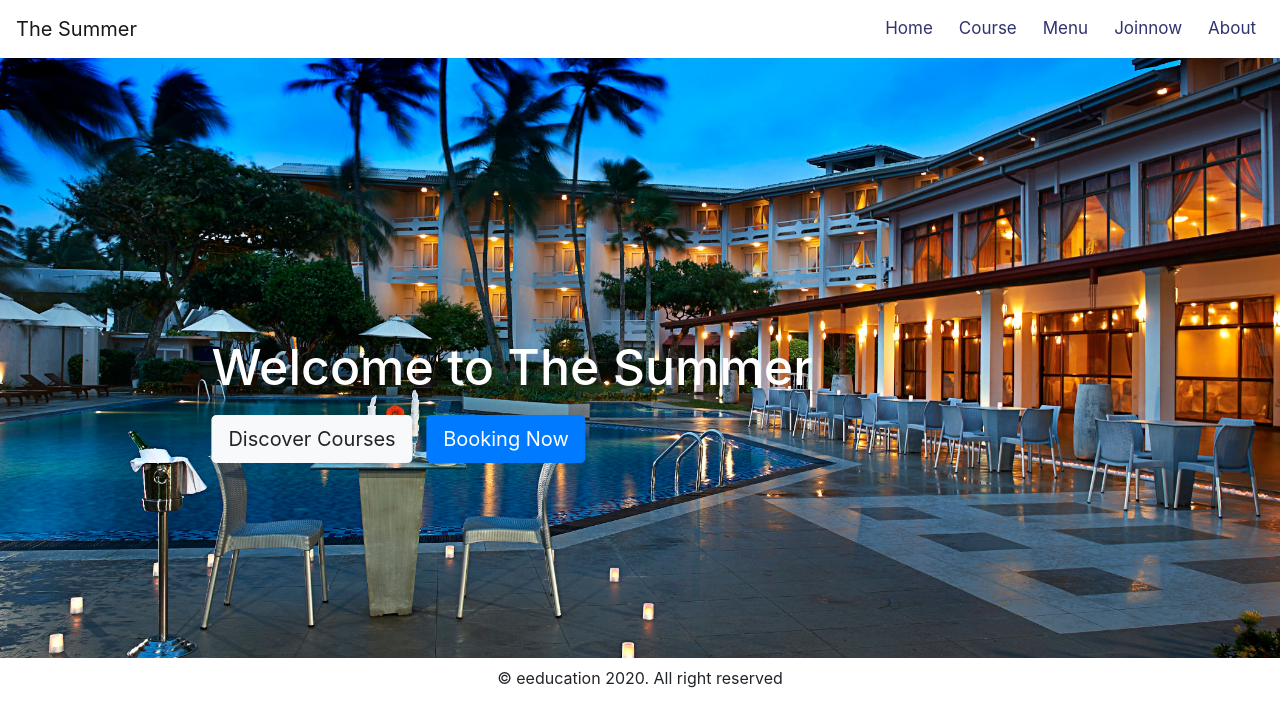
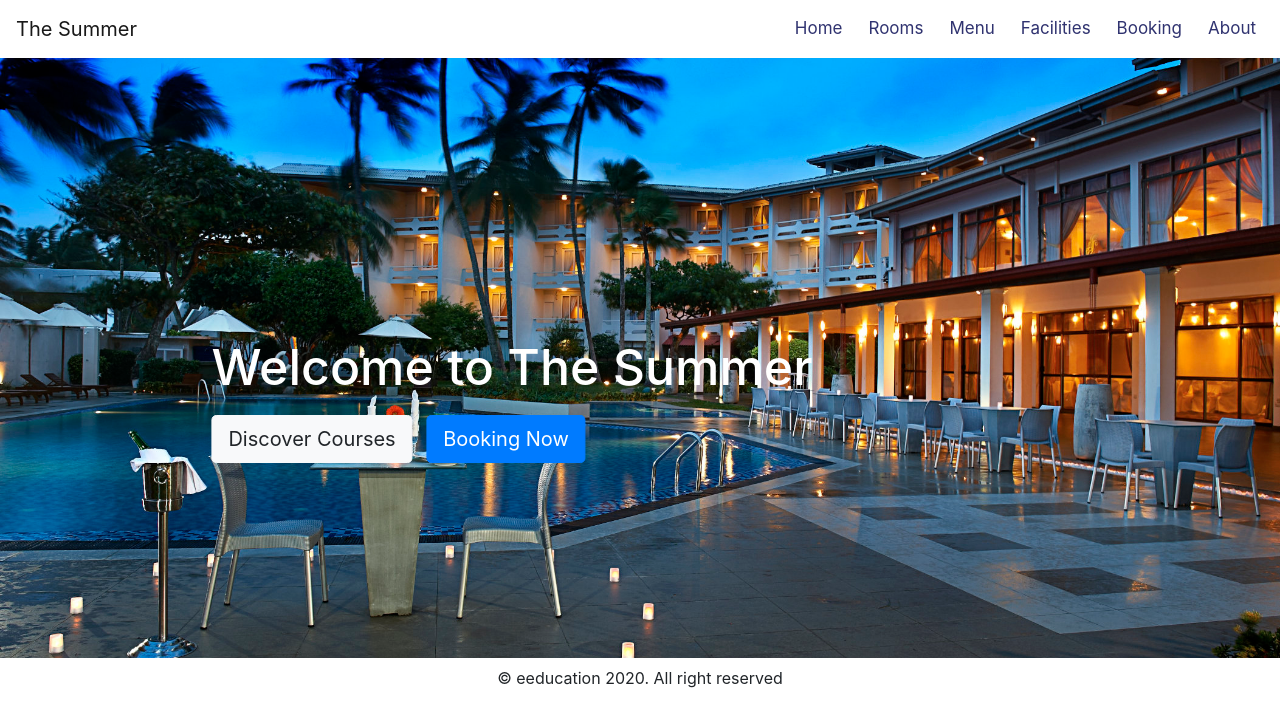
Before and after one commit to SSMalsha/The-Summer, an Angular app: page / in a window 1280 px wide. Shown: the top 726 px of the page. Built offline with nearby package versions, Linux system fonts and the light colour scheme.

Commit message:
Update app.component.html

```diff
--- a/src/app/app.component.html
+++ b/src/app/app.component.html
@@ -10,13 +10,16 @@
         <a class="nav-link" routerLink="">Home <span class="sr-only">(current)</span></a>
       </li>
       <li class="nav-item">
-        <a class="nav-link" routerLink="course">Course</a>
+        <a class="nav-link" routerLink="course">Rooms </a>
       </li>
       <li class="nav-item">
         <a class="nav-link" routerLink="#">Menu</a>
       </li>
       <li class="nav-item">
-        <a class="nav-link" routerLink="joinnow">Joinnow</a>
+        <a class="nav-link" routerLink="#">Facilities</a>
+      </li>
+      <li class="nav-item">
+        <a class="nav-link" routerLink="joinnow">Booking</a>
       </li>
       <li class="nav-item">
         <a class="nav-link" routerLink="about">About</a>
```
